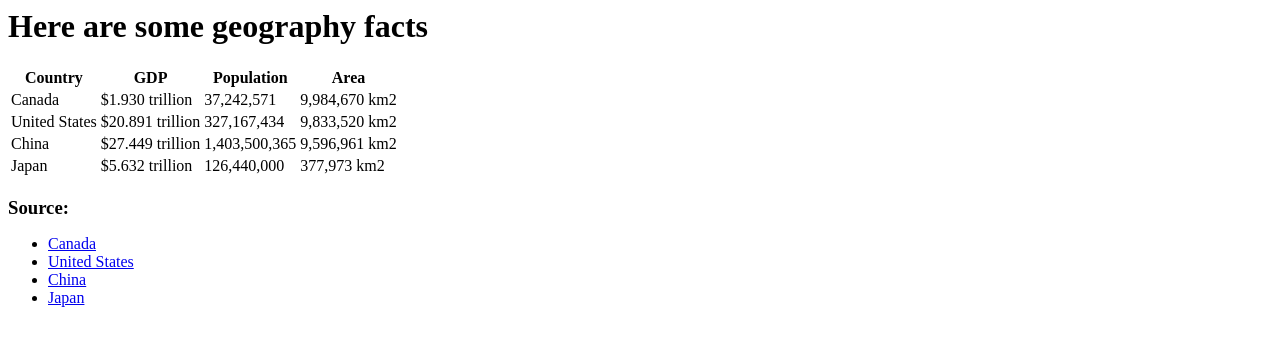
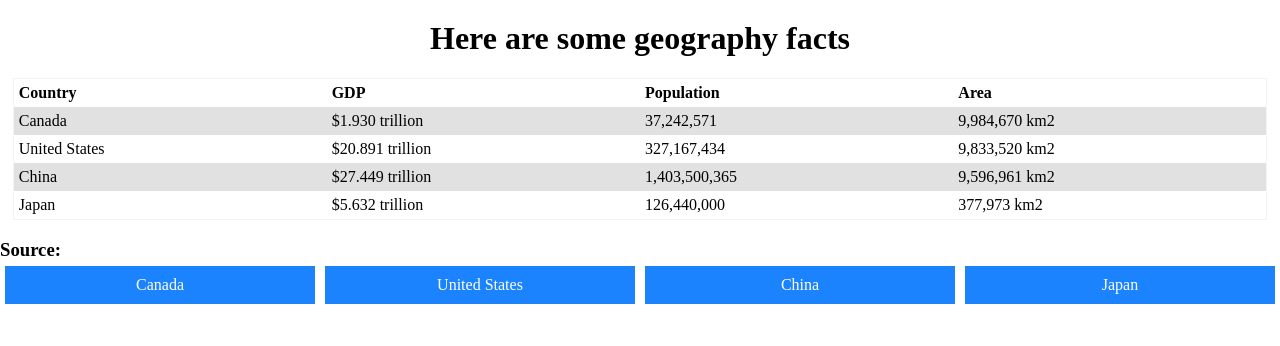
Before and after one commit to farrell-dan/concordia-css-P2, a plain HTML site: page workshop/exercise-09/index.html in a window 1280 px wide. Drawn offline with Linux system fonts and the light colour scheme.

Commit message:
Exercise 9

```diff
--- a/workshop/exercise-09/style.css
+++ b/workshop/exercise-09/style.css
@@ -1,3 +1,68 @@
+body{
+  font-family: 'Times New Roman', Times, serif;
+  margin: 20px 0;
+}
+
+h1{
+  display: flex;
+  justify-content: center;
+}
+
+table{
+  width: 100%;
+  margin: 0 auto;
+  border: 1px #f3f3f3 solid;
+  border-collapse: collapse;
+  max-width: 98%;
+}
+
+tbody{
+  width: 100%;
+}
+tr{
+  width: 100%;
+}
+th{
+  font-weight: bold;
+  width: 25%;
+  text-align: left;
+}
+tr:nth-child(even){
+  background-color: #e1e1e1;
+}
+tr, td, th{
+  padding: 5px;
+  margin: 0;
+  border: none;
+}
+td{
+  text-align: left;
+}
+
 h3 {
   margin-bottom: 0;
 }
+
+ul{
+  list-style-type: none;
+  text-decoration: none;
+  margin: 0;
+  padding: 0;
+  display: flex;
+  flex-direction: row;
+  justify-content: space-between;
+}
+
+li{
+  background-color: #1a83fd;
+  width: 25%;
+  margin: 5;
+  display: flex;
+  justify-content: center;
+  padding-top: 10px;
+  padding-bottom: 10px;
+}
+a{
+  color: white;
+  text-decoration: none;
+}
```
